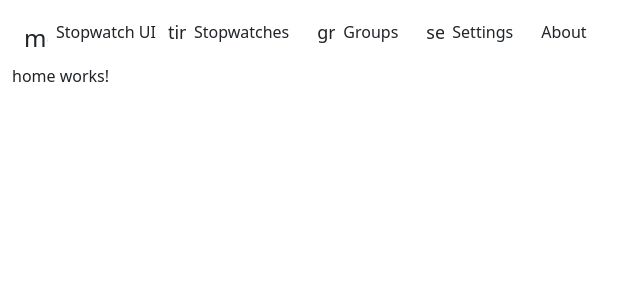
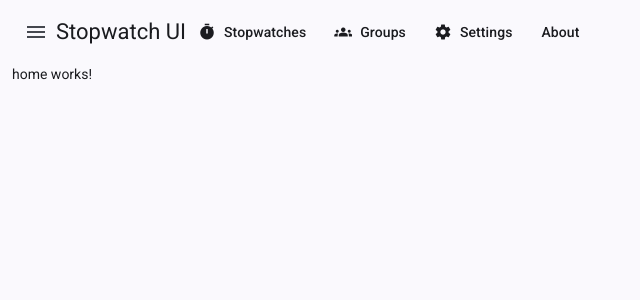
Before and after one commit to dpfens/stopwatch-ui, an Angular app: page / in a window 1280 px wide. Shown: the top 300 px of the page, without its empty margins (0-640 px from the left). Built offline with nearby package versions, Linux system fonts and the light colour scheme; a web font is replaced by a local one.

Commit message:
use Material design framework

```diff
--- a/package.json
+++ b/package.json
@@ -13,10 +13,12 @@
   "private": true,
   "dependencies": {
     "@angular/animations": "^20.1.3",
+    "@angular/cdk": "^20.1.5",
     "@angular/common": "^20.1.3",
     "@angular/compiler": "^20.1.3",
     "@angular/core": "^20.1.3",
     "@angular/forms": "^20.1.3",
+    "@angular/material": "^20.1.5",
     "@angular/platform-browser": "^20.1.3",
     "@angular/platform-browser-dynamic": "^20.1.3",
     "@angular/platform-server": "^20.1.3",
--- a/src/index.html
+++ b/src/index.html
@@ -6,6 +6,8 @@
   <base href="/">
   <meta name="viewport" content="width=device-width, initial-scale=1">
   <link rel="icon" type="image/x-icon" href="favicon.ico">
+  <link href="https://fonts.googleapis.com/css2?family=Roboto:wght@300;400;500&display=swap" rel="stylesheet">
+  <link href="https://fonts.googleapis.com/icon?family=Material+Icons" rel="stylesheet">
 </head>
 <body>
   <app-root></app-root>
--- a/src/styles.scss
+++ b/src/styles.scss
@@ -1,3 +1,38 @@
+
+// Include theming for Angular Material with `mat.theme()`.
+// This Sass mixin will define CSS variables that are used for styling Angular Material
+// components according to the Material 3 design spec.
+// Learn more about theming and how to use it for your application's
+// custom components at https://material.angular.dev/guide/theming
+@use '@angular/material' as mat;
+
+html {
+  @include mat.theme((
+    color: (
+      primary: mat.$azure-palette,
+      tertiary: mat.$blue-palette,
+    ),
+    typography: Roboto,
+    density: 0,
+  ));
+}
+
+body {
+  // Default the application to a light color theme. This can be changed to
+  // `dark` to enable the dark color theme, or to `light dark` to defer to the
+  // user's system settings.
+  color-scheme: light;
+
+  // Set a default background, font and text colors for the application using
+  // Angular Material's system-level CSS variables. Learn more about these
+  // variables at https://material.angular.dev/guide/system-variables
+  background-color: var(--mat-sys-surface);
+  color: var(--mat-sys-on-surface);
+  font: var(--mat-sys-body-medium);
+
+  // Reset the user agent margin.
+  margin: 0;
+}
 /* You can add global styles to this file, and also import other style files */
 
 
@@ -44,3 +79,5 @@
 body {
     font-family: 'Noto Sans';
 }
+html, body { height: 100%; }
+body { margin: 0; font-family: Roboto, "Helvetica Neue", sans-serif; }
```
Also changed, not shown: tsconfig.json (+7 -1 lines).
